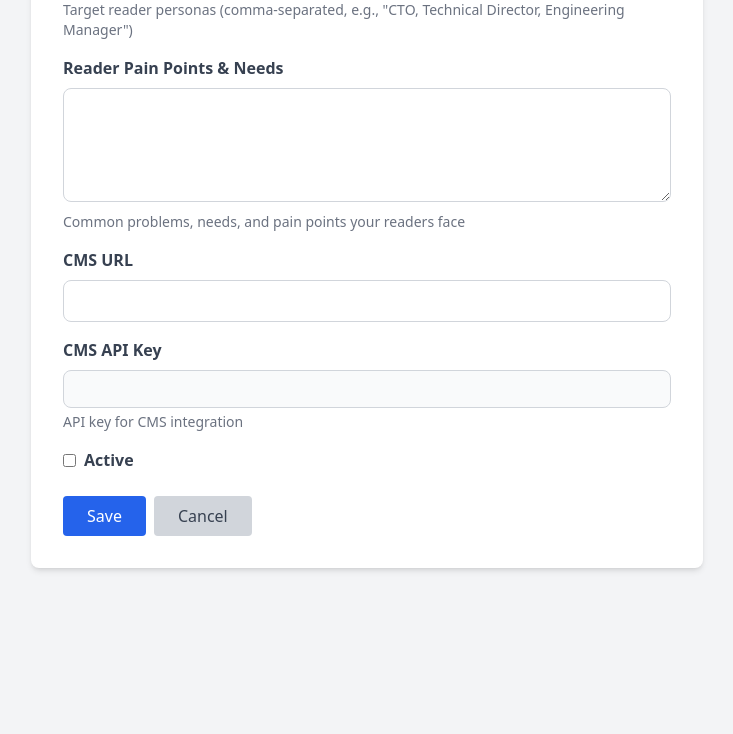
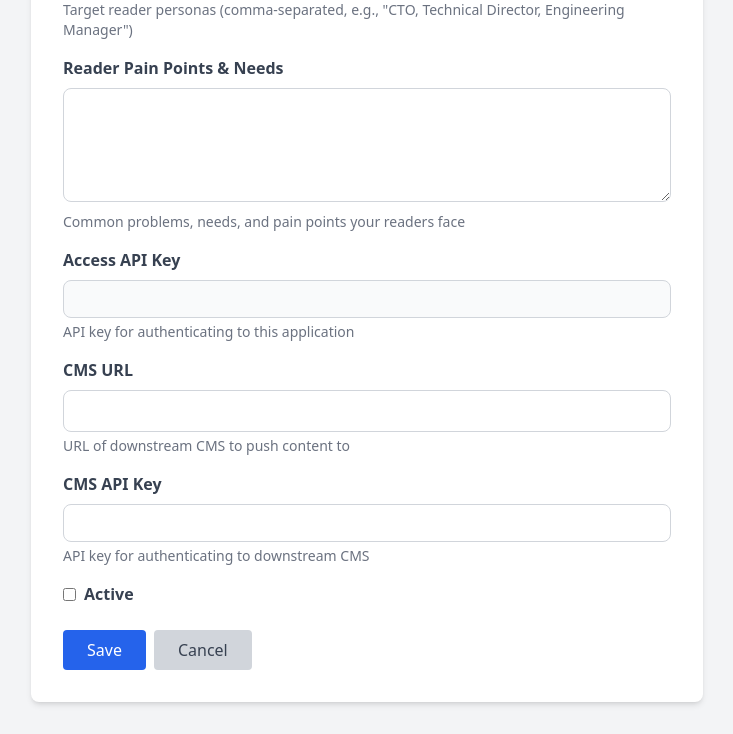
Before and after one commit to asmith-watt/Watt-news, a Flask app: template app/templates/admin/publication_form.html in a window 1280 px wide. Shown: the part 712-1446 px from the top of the page, without its empty margins (273-1006 px from the left). Before the commit the page ends 1283 px from the top, so only its background shows below. Run offline with Flask 3, Linux system fonts and the light colour scheme; the template is opened without the code that fills it: values that come from a table or form of the project are taken from there, others are empty; some libraries are stand-ins or nearby versions.

Commit message:
added CMS api key and renamed existing API field on publication model

```diff
--- a/app/admin/forms.py
+++ b/app/admin/forms.py
@@ -10,6 +10,7 @@ class PublicationForm(FlaskForm):
     industry_description = TextAreaField('Industry Description', validators=[Optional()])
     reader_personas = TextAreaField('Target Reader Personas', validators=[Optional()])
     reader_pain_points = TextAreaField('Reader Pain Points & Needs', validators=[Optional()])
+    access_api_key = StringField('Access API Key', validators=[Optional()])
     cms_url = StringField('CMS URL', validators=[Optional()])
     cms_api_key = StringField('CMS API Key', validators=[Optional()])
     is_active = BooleanField('Active')
--- a/app/api/routes.py
+++ b/app/api/routes.py
@@ -10,7 +10,7 @@ def require_api_key(f):
     """
     Validates API key against:
     1. Global N8N_API_KEY (system-wide access)
-    2. Publication-specific cms_api_key (restricted access)
+    2. Publication-specific access_api_key (restricted access)
 
     If using a publication-specific key, stores the publication in g.authenticated_publication
     for validation in the route handler.
@@ -29,7 +29,7 @@ def require_api_key(f):
 
         # Check publication-specific API keys
         publication = Publication.query.filter_by(
-            cms_api_key=api_key,
+            access_api_key=api_key,
             is_active=True
         ).first()
 
--- a/app/models.py
+++ b/app/models.py
@@ -62,6 +62,7 @@ class Publication(db.Model):
     industry_description = db.Column(db.Text)
     reader_personas = db.Column(db.Text)
     reader_pain_points = db.Column(db.Text)
+    access_api_key = db.Column(db.String(256))
     cms_url = db.Column(db.String(256))
     cms_api_key = db.Column(db.String(256))
     is_active = db.Column(db.Boolean, default=True)
--- a/app/templates/admin/publication_form.html
+++ b/app/templates/admin/publication_form.html
@@ -67,6 +67,33 @@
             </div>
 
             <div class="mb-4">
+                {{ form.access_api_key.label(class="block text-gray-700 font-bold mb-2") }}
+                <div class="flex gap-2">
+                    <input type="text" id="access_api_key_display"
+                           value="{{ publication.access_api_key if publication and publication.access_api_key else '' }}"
+                           readonly
+                           class="flex-1 px-3 py-2 border border-gray-300 rounded-lg bg-gray-50 focus:outline-none focus:border-blue-500 font-mono text-sm">
+                    {{ form.access_api_key(id="access_api_key_hidden", class="hidden") }}
+                    {% if publication %}
+                    <button type="button" onclick="copyAccessApiKey(event)"
+                            class="px-4 py-2 bg-gray-600 text-white rounded hover:bg-gray-700">
+                        Copy
+                    </button>
+                    <button type="button" onclick="generateAccessApiKey(event, {{ publication.id }})"
+                            class="px-4 py-2 bg-green-600 text-white rounded hover:bg-green-700">
+                        Generate New
+                    </button>
+                    {% endif %}
+                </div>
+                {% if form.access_api_key.errors %}
+                    {% for error in form.access_api_key.errors %}
+                    <p class="text-red-500 text-sm mt-1">{{ error }}</p>
+                    {% endfor %}
+                {% endif %}
+                <p class="text-gray-500 text-sm mt-1">API key for authenticating to this application</p>
+            </div>
+
+            <div class="mb-4">
                 {{ form.cms_url.label(class="block text-gray-700 font-bold mb-2") }}
                 {{ form.cms_url(class="w-full px-3 py-2 border border-gray-300 rounded-lg focus:outline-none focus:border-blue-500") }}
                 {% if form.cms_url.errors %}
@@ -74,33 +101,18 @@
                     <p class="text-red-500 text-sm mt-1">{{ error }}</p>
                     {% endfor %}
                 {% endif %}
+                <p class="text-gray-500 text-sm mt-1">URL of downstream CMS to push content to</p>
             </div>
 
             <div class="mb-4">
                 {{ form.cms_api_key.label(class="block text-gray-700 font-bold mb-2") }}
-                <div class="flex gap-2">
-                    <input type="text" id="cms_api_key_display"
-                           value="{{ publication.cms_api_key if publication and publication.cms_api_key else '' }}"
-                           readonly
-                           class="flex-1 px-3 py-2 border border-gray-300 rounded-lg bg-gray-50 focus:outline-none focus:border-blue-500 font-mono text-sm">
-                    {{ form.cms_api_key(id="cms_api_key_hidden", class="hidden") }}
-                    {% if publication %}
-                    <button type="button" onclick="copyApiKey(event)"
-                            class="px-4 py-2 bg-gray-600 text-white rounded hover:bg-gray-700">
-                        Copy
-                    </button>
-                    <button type="button" onclick="generateApiKey(event, {{ publication.id }})"
-                            class="px-4 py-2 bg-green-600 text-white rounded hover:bg-green-700">
-                        Generate New
-                    </button>
-                    {% endif %}
-                </div>
+                {{ form.cms_api_key(class="w-full px-3 py-2 border border-gray-300 rounded-lg focus:outline-none focus:border-blue-500 font-mono text-sm") }}
                 {% if form.cms_api_key.errors %}
                     {% for error in form.cms_api_key.errors %}
                     <p class="text-red-500 text-sm mt-1">{{ error }}</p>
                     {% endfor %}
                 {% endif %}
-                <p class="text-gray-500 text-sm mt-1">API key for CMS integration</p>
+                <p class="text-gray-500 text-sm mt-1">API key for authenticating to downstream CMS</p>
             </div>
 
             <div class="mb-6">
@@ -122,8 +134,8 @@
 </div>
 
 <script>
-function copyApiKey(event) {
-    const apiKeyInput = document.getElementById('cms_api_key_display');
+function copyAccessApiKey(event) {
+    const apiKeyInput = document.getElementById('access_api_key_display');
     const value = apiKeyInput.value;
 
     if (!value) {
@@ -148,12 +160,12 @@ function copyApiKey(event) {
     });
 }
 
-function generateApiKey(event, publicationId) {
-    if (!confirm('Are you sure you want to generate a new API key? This will invalidate the old key.')) {
+function generateAccessApiKey(event, publicationId) {
+    if (!confirm('Are you sure you want to generate a new access API key? This will invalidate the old key.')) {
         return;
     }
 
-    fetch(`/admin/publications/${publicationId}/generate-api-key`, {
+    fetch(`/admin/publications/${publicationId}/generate-access-api-key`, {
         method: 'POST',
         headers: {
             'Content-Type': 'application/json',
@@ -162,8 +174,8 @@ function generateApiKey(event, publicationId) {
     .then(response => response.json())
     .then(data => {
         if (data.success) {
-            document.getElementById('cms_api_key_display').value = data.api_key;
-            document.getElementById('cms_api_key_hidden').value = data.api_key;
+            document.getElementById('access_api_key_display').value = data.api_key;
+            document.getElementById('access_api_key_hidden').value = data.api_key;
 
             const btn = event.target;
             const originalText = btn.textContent;
@@ -173,7 +185,7 @@ function generateApiKey(event, publicationId) {
                 btn.textContent = originalText;
             }, 2000);
 
-            alert('New API key generated and saved successfully!');
+            alert('New access API key generated and saved successfully!');
         } else {
             alert('Failed to generate API key');
         }
```
Also changed, not shown: app/admin/routes.py (+5 -3 lines), migrations/versions/10f8fbee029e_rename_cms_api_key_to_access_api_key_.py (added, +32 -0 lines).
